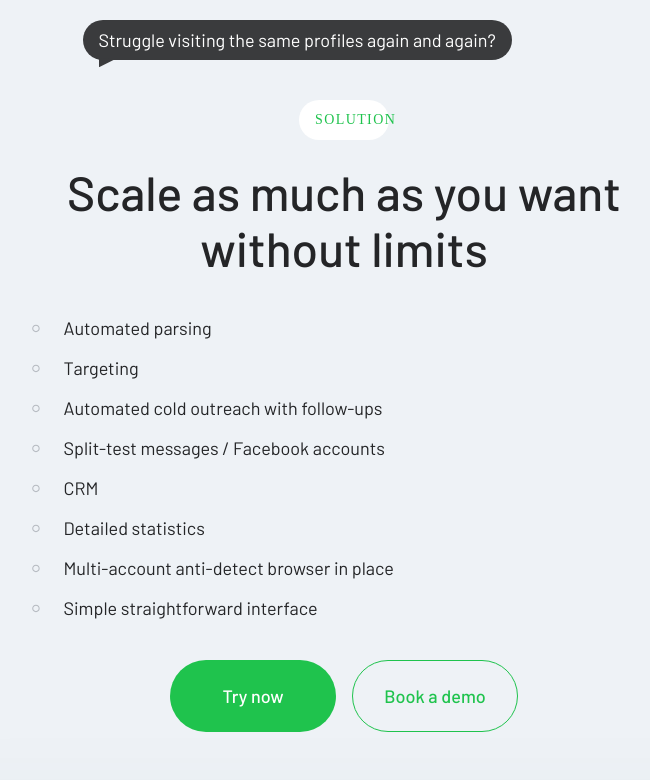
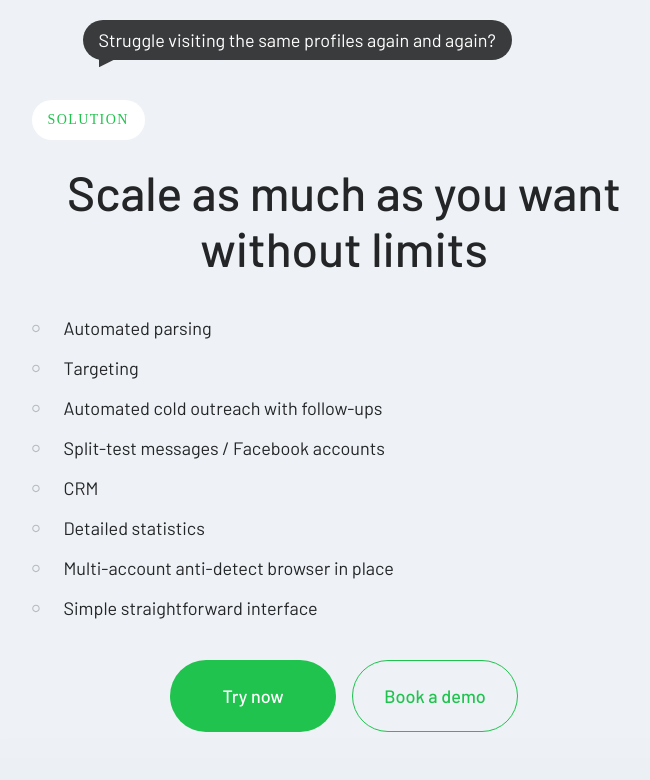
Before and after one commit to TrojanDll/cucomm, a React (Vite) app: page / in a window 1280 px wide. Shown: the part 1840-2620 px from the top of the page, without its empty margins (296-946 px from the left). Built offline with nearby package versions, Linux system fonts and the light colour scheme; a web font is replaced by a local one.

Commit message:
fix: sign width fixed

```diff
--- a/src/components/AboutSection.jsx
+++ b/src/components/AboutSection.jsx
@@ -58,7 +58,7 @@ const styles = {
     columnGap: '80px',
   },
   sign: {
-    width: '92px',
+    width: 'fit-content',
     height: '40px',
     display: 'flex',
     alignItems: 'center',
@@ -70,7 +70,7 @@ const styles = {
     fontWeight: 500,
     color: 'var(--main-color)',
     background: '#ffffff',
-    padding: '0 16px',
+    padding: '8px 16px',
   },
   text: {
     marginTop: '32px',
--- a/src/components/CasesSection.jsx
+++ b/src/components/CasesSection.jsx
@@ -108,7 +108,7 @@ const styles = {
   },
   sign: {
     margin: '0 auto',
-    width: '69px',
+    width: 'fit-content',
     height: '40px',
     display: 'flex',
     alignItems: 'center',
@@ -120,7 +120,7 @@ const styles = {
     fontWeight: 500,
     color: 'var(--main-color)',
     background: '#ffffff',
-    padding: '0 16px',
+    padding: '8px 16px',
   },
   title: {
     marginTop: '24px',
--- a/src/components/KillerFeatureSection.jsx
+++ b/src/components/KillerFeatureSection.jsx
@@ -43,7 +43,7 @@ const styles = {
   },
   sign: {
     margin: '0 auto',
-    width: '131px',
+    width: 'fit-content',
     display: 'flex',
     alignItems: 'center',
     borderRadius: '9999px',
@@ -55,7 +55,7 @@ const styles = {
     fontWeight: 500,
     color: 'var(--main-color)',
     background: '#ffffff',
-    padding: '0 16px',
+    padding: '8px 16px',
   },
   title: {
     marginTop: '24px',
--- a/src/components/ProductSection.jsx
+++ b/src/components/ProductSection.jsx
@@ -61,8 +61,8 @@ const styles = {
   },
   sign: {
     margin: '0 auto',
-    width: '85px',
     display: 'flex',
+    width: 'fit-content',
     alignItems: 'center',
     borderRadius: '9999px',
     textTransform: 'uppercase',
@@ -73,7 +73,7 @@ const styles = {
     fontWeight: 500,
     color: 'var(--main-color)',
     background: '#ffffff',
-    padding: '0 16px',
+    padding: '8px 16px',
   },
   title: {
     marginTop: '24px',
--- a/src/components/ReviewsSection.jsx
+++ b/src/components/ReviewsSection.jsx
@@ -94,7 +94,7 @@ const styles = {
   },
   sign: {
     margin: '0 auto',
-    width: '84px',
+    width: 'fit-content',
     height: '40px',
     display: 'flex',
     alignItems: 'center',
@@ -106,7 +106,7 @@ const styles = {
     fontWeight: 500,
     color: 'var(--main-color)',
     background: '#ffffff',
-    padding: '0 16px',
+    padding: '8px 16px',
   },
   title: {
     marginTop: '24px',
--- a/src/components/ScaleUsSection.jsx
+++ b/src/components/ScaleUsSection.jsx
@@ -124,8 +124,7 @@ const styles = {
     maxWidth: '625px',
   },
   sign: {
-    width: '90px',
-    display: 'flex',
+    display: 'inline-flex',
     alignItems: 'center',
     borderRadius: '9999px',
     textTransform: 'uppercase',
@@ -136,7 +135,7 @@ const styles = {
     fontWeight: 500,
     color: 'var(--main-color)',
     background: '#ffffff',
-    padding: '0 16px',
+    padding: '8px 16px',
   },
   title: {
     marginTop: '24px',
--- a/src/components/VideoBenefitsSection.jsx
+++ b/src/components/VideoBenefitsSection.jsx
@@ -143,7 +143,7 @@ const styles = {
     width: '516px',
   },
   sign: {
-    width: '89px',
+    width: 'fit-content',
     display: 'flex',
     alignItems: 'center',
     borderRadius: '9999px',
@@ -155,7 +155,7 @@ const styles = {
     fontWeight: 500,
     color: 'var(--main-color)',
     background: '#ffffff',
-    padding: '0 16px',
+    padding: '8px 16px',
   },
   title: {
     marginTop: '24px',
--- a/src/ui/CalculatorSwitcher.jsx
+++ b/src/ui/CalculatorSwitcher.jsx
@@ -63,7 +63,7 @@ const styles = {
     justifyContent: 'space-between',
   },
   switcherSmall: {
-    marginTop: '8px',
+    marginTop: '6px',
     width: '298px',
     height: '50px',
     flexShrink: 0,
```
Also changed, not shown: 1 other file (tests, documents, lock files or other folders).
